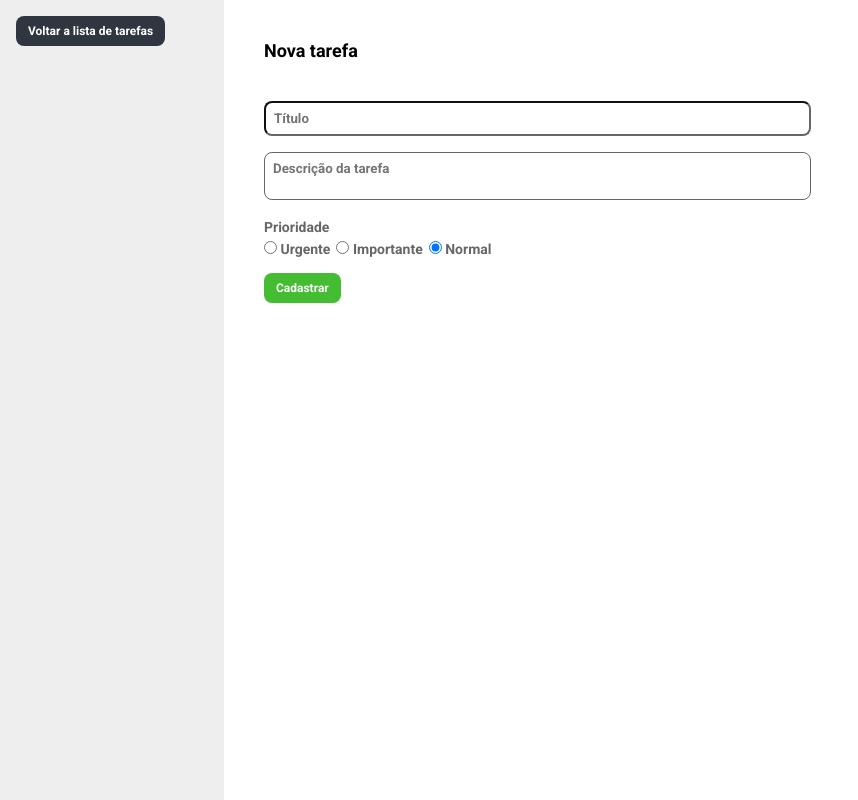
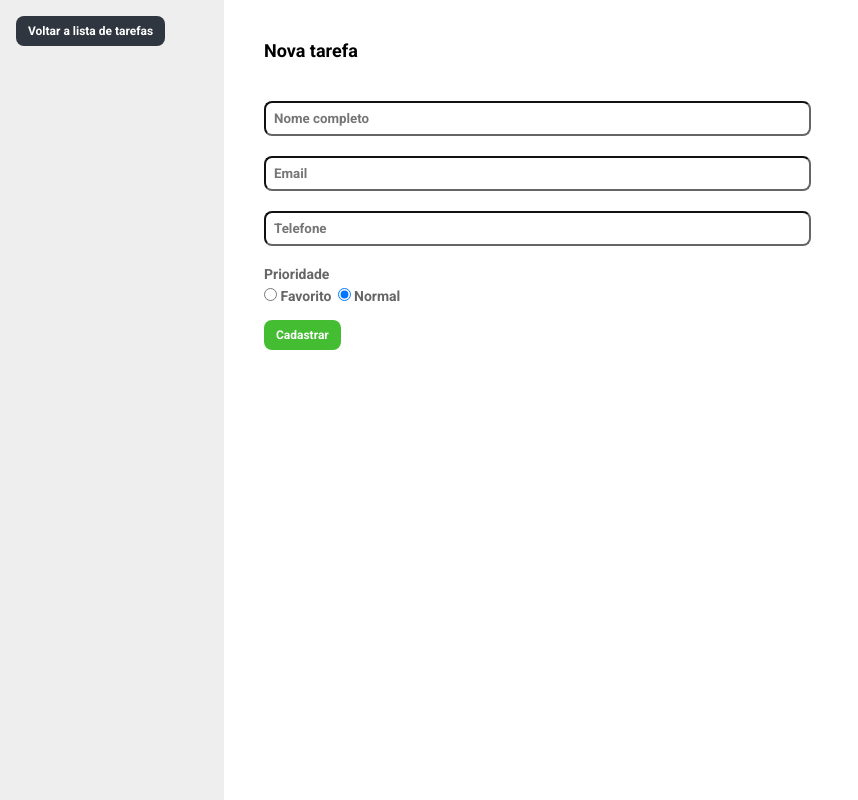
Before and after one commit to pedroeso/lista-de-contatos, a React (Create React App) app: page /novo in a window 1280 px wide. Shown: the whole page, without its empty margins (0-858 px from the left). Built offline with nearby package versions, Linux system fonts and the light colour scheme.

Commit message:
organizando o codigo, tornando funcional

```diff
--- a/src/components/FiltroCard/Tarefa/index.tsx
+++ b/src/components/FiltroCard/Tarefa/index.tsx
@@ -66,12 +66,7 @@ const Tarefa = ({
           {titulo}
         </S.Titulo>
       </label>
-      <S.Tag parametro="prioridade" prioridade={prioridade}>
-        {prioridade}
-      </S.Tag>
-      <S.Tag parametro="status" status={status}>
-        {status}
-      </S.Tag>
+
       <S.Descricao
         disabled={!estaEditando}
         value={descricao}
--- a/src/components/FiltroCard/Tarefa/styles.ts
+++ b/src/components/FiltroCard/Tarefa/styles.ts
@@ -12,7 +12,6 @@ type TagProps = {
 
 function retornaCorDeFundo(props: TagProps): string {
   if (props.parametro === 'prioridade') {
-    if (props.prioridade === enums.Prioridade.URGENTE) return variaveis.vermelho
     if (props.prioridade === enums.Prioridade.IMPORTANTE)
       return variaveis.amarelo2
   } else {
--- a/src/containers/BarraLateral/index.tsx
+++ b/src/containers/BarraLateral/index.tsx
@@ -33,27 +33,12 @@ const BarraLateral = ({ mostrarFiltros }: Props) => {
               <FiltroCard
                 valor={enums.Status.PENDENTE}
                 criterio="status"
-                legenda="pendentes"
+                legenda="normal"
               />
               <FiltroCard
                 valor={enums.Status.CONCLUIDA}
                 criterio="status"
-                legenda="concluídas"
-              />
-              <FiltroCard
-                valor={enums.Prioridade.URGENTE}
-                criterio="prioridade"
-                legenda="urgentes"
-              />
-              <FiltroCard
-                valor={enums.Prioridade.IMPORTANTE}
-                criterio="prioridade"
-                legenda="importantes"
-              />
-              <FiltroCard
-                valor={enums.Prioridade.NORMAL}
-                criterio="prioridade"
-                legenda="normal"
+                legenda="favoritos"
               />
               <FiltroCard criterio="todas" legenda="todas" />
             </S.Filtros>
--- a/src/containers/Formulario/index.tsx
+++ b/src/containers/Formulario/index.tsx
@@ -2,7 +2,14 @@ import { FormEvent, useState } from 'react'
 import { useDispatch } from 'react-redux'
 import { useNavigate } from 'react-router-dom'
 
-import { BotaoSalvar, Campo, MainContainer, Titulo } from '../../styles'
+import {
+  BotaoSalvar,
+  Campo,
+  Dois,
+  Tres,
+  MainContainer,
+  Titulo
+} from '../../styles'
 import { Form, Opcoes, Opcao } from './styles'
 import * as enums from '../../utils/enums/Tarefa'
 
@@ -40,13 +47,19 @@ const Formulario = () => {
           value={titulo}
           onChange={(evento) => setTitulo(evento.target.value)}
           type="text"
-          placeholder="Título"
+          placeholder="Nome completo"
         />
-        <Campo
+        <Dois
           value={descricao}
           onChange={({ target }) => setdescricao(target.value)}
-          as="textarea"
-          placeholder="Descrição da tarefa"
+          type="text"
+          placeholder="Email"
+        />
+        <Tres
+          value={email}
+          onChange={({ target }) => setEmail(target.value)}
+          type="text"
+          placeholder="Telefone"
         />
         <Opcoes>
           <p>Prioridade</p>
--- a/src/store/reducers/tarefas.ts
+++ b/src/store/reducers/tarefas.ts
@@ -10,11 +10,11 @@ const initialState: TarefasState = {
   itens: [
     {
       id: 1,
-      descricao: 'Estudar Javascript revendo o exercício do módulo 7',
+      descricao: '(00)00000-0000',
       email: 'exemplo@gmail.com',
       prioridade: enums.Prioridade.NORMAL,
       status: enums.Status.CONCLUIDA,
-      titulo: 'Estudar JavaScript'
+      titulo: 'Exemplo'
     }
   ]
 }
--- a/src/styles/index.ts
+++ b/src/styles/index.ts
@@ -36,6 +36,28 @@ export const Campo = styled.input`
   border-color: #666666;
   width: 100%;
 `
+export const Dois = styled.input`
+  padding: 8px;
+  background-color: #fff;
+  border-radius: 8px;
+  font-weight: bold;
+  color: #666666;
+  border-color: #666666;
+  width: 100%;
+  margin-top: 20px;
+  margin-bottom: 20px;
+`
+
+export const Tres = styled.input`
+  padding: 8px;
+  background-color: #fff;
+  border-radius: 8px;
+  font-weight: bold;
+  color: #666666;
+  border-color: #666666;
+  width: 100%;
+  margin-bottom: 20px;
+`
 
 export const Botao = styled.button`
   font-weight: bold;
--- a/src/utils/enums/Tarefa.ts
+++ b/src/utils/enums/Tarefa.ts
@@ -1,10 +1,9 @@
 export enum Prioridade {
-  URGENTE = 'urgente',
-  IMPORTANTE = 'importante',
+  IMPORTANTE = 'Favorito',
   NORMAL = 'normal'
 }
 
 export enum Status {
-  PENDENTE = 'pendente',
-  CONCLUIDA = 'concluída'
+  PENDENTE = 'normal',
+  CONCLUIDA = 'favoritos'
 }
```
